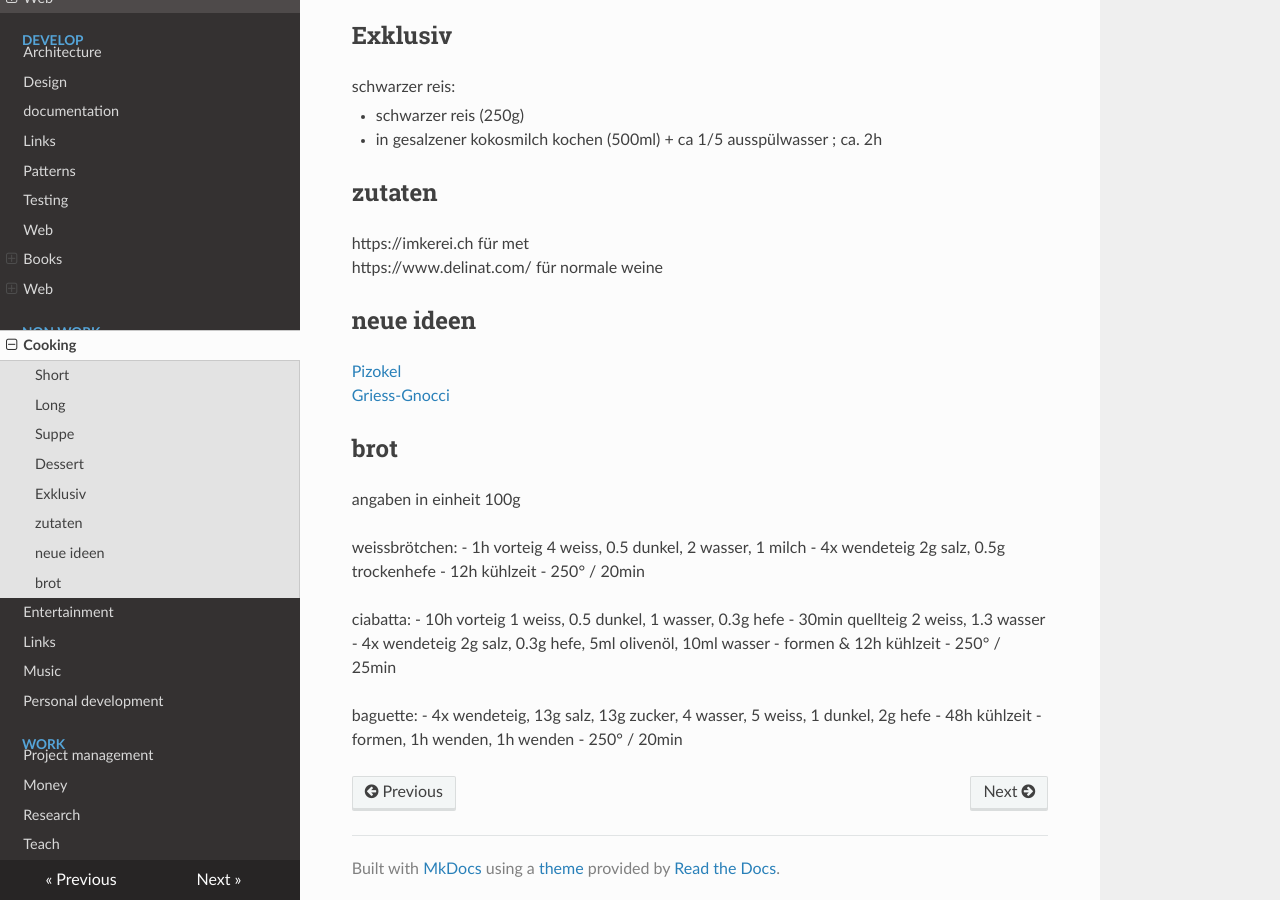
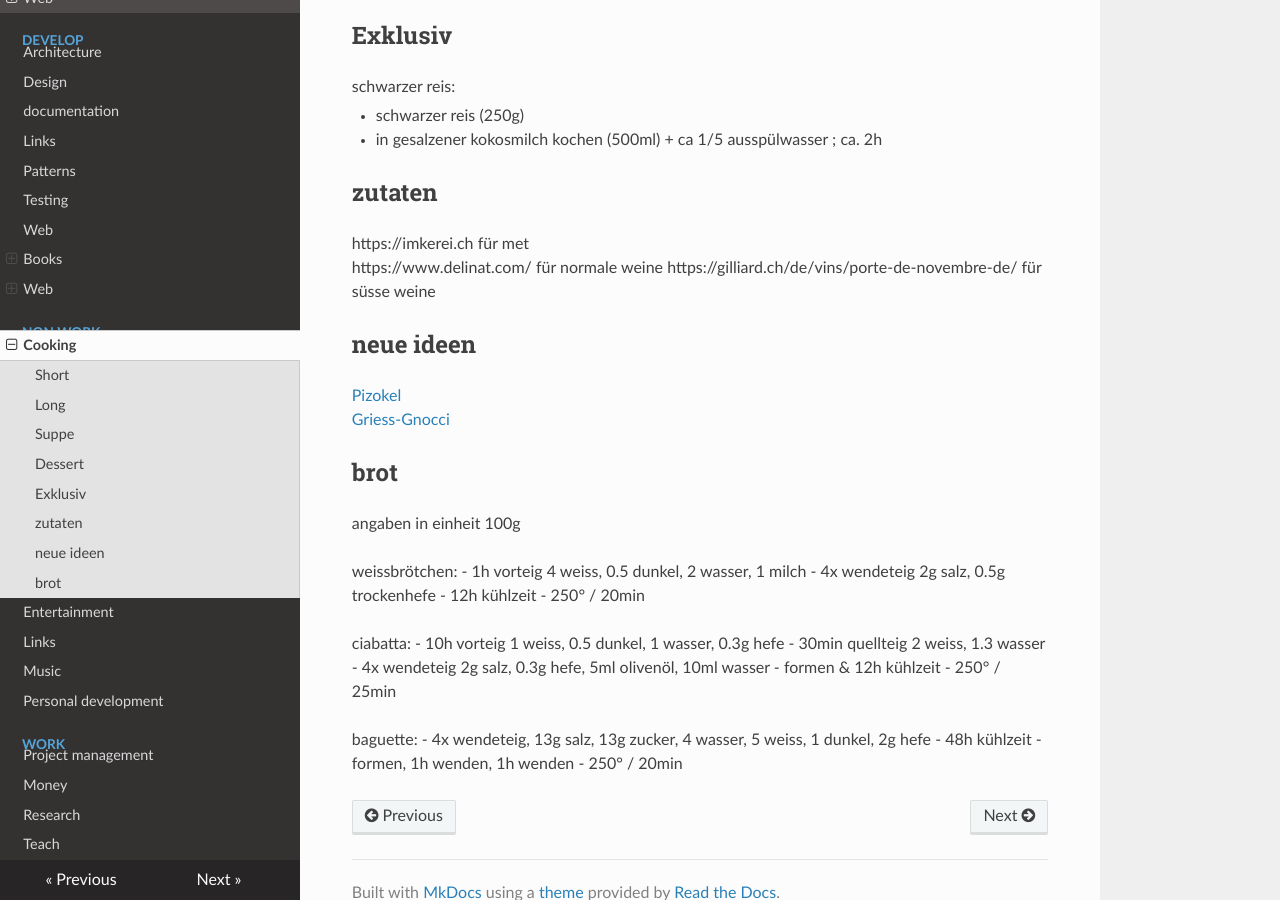
Before and after one commit to famoser/docs, an MkDocs documentation site: the page built from docs/non-work/coocking.md, in a window 1280 px wide and 900 px high, scrolled down 4215 px. Built offline with MkDocs 1.6.1, drawn with Linux system fonts in a browser that asks for light colours; nearby versions of some CDN libraries.

Commit message:
Update cooking.md

```diff
--- a/docs/non-work/coocking.md
+++ b/docs/non-work/coocking.md
@@ -206,6 +206,7 @@ schwarzer reis:
 
 https://imkerei.ch für met
 https://www.delinat.com/ für normale weine
+https://gilliard.ch/de/vins/porte-de-novembre-de/ für süsse weine
 
 ## neue ideen
 
```
